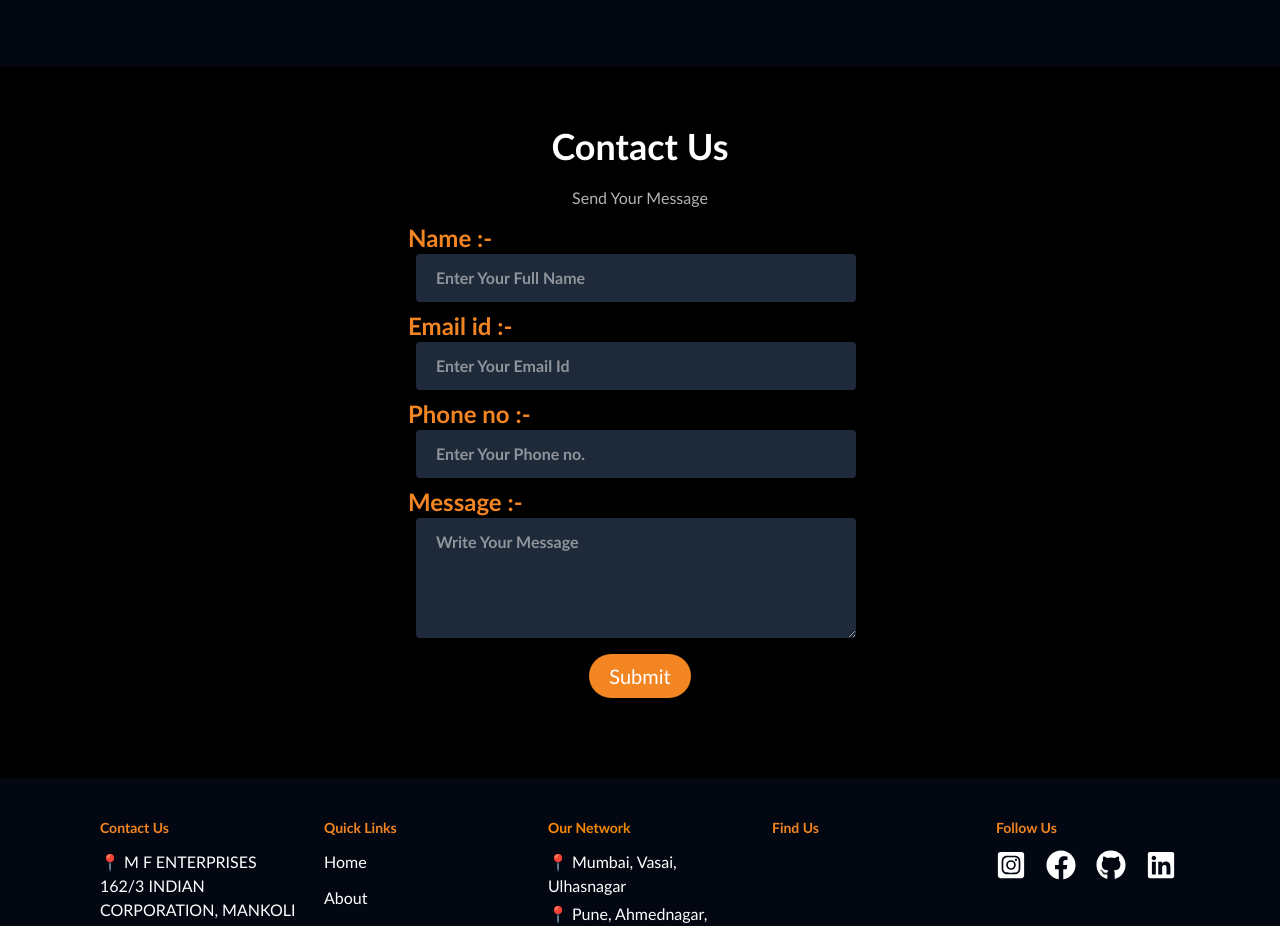
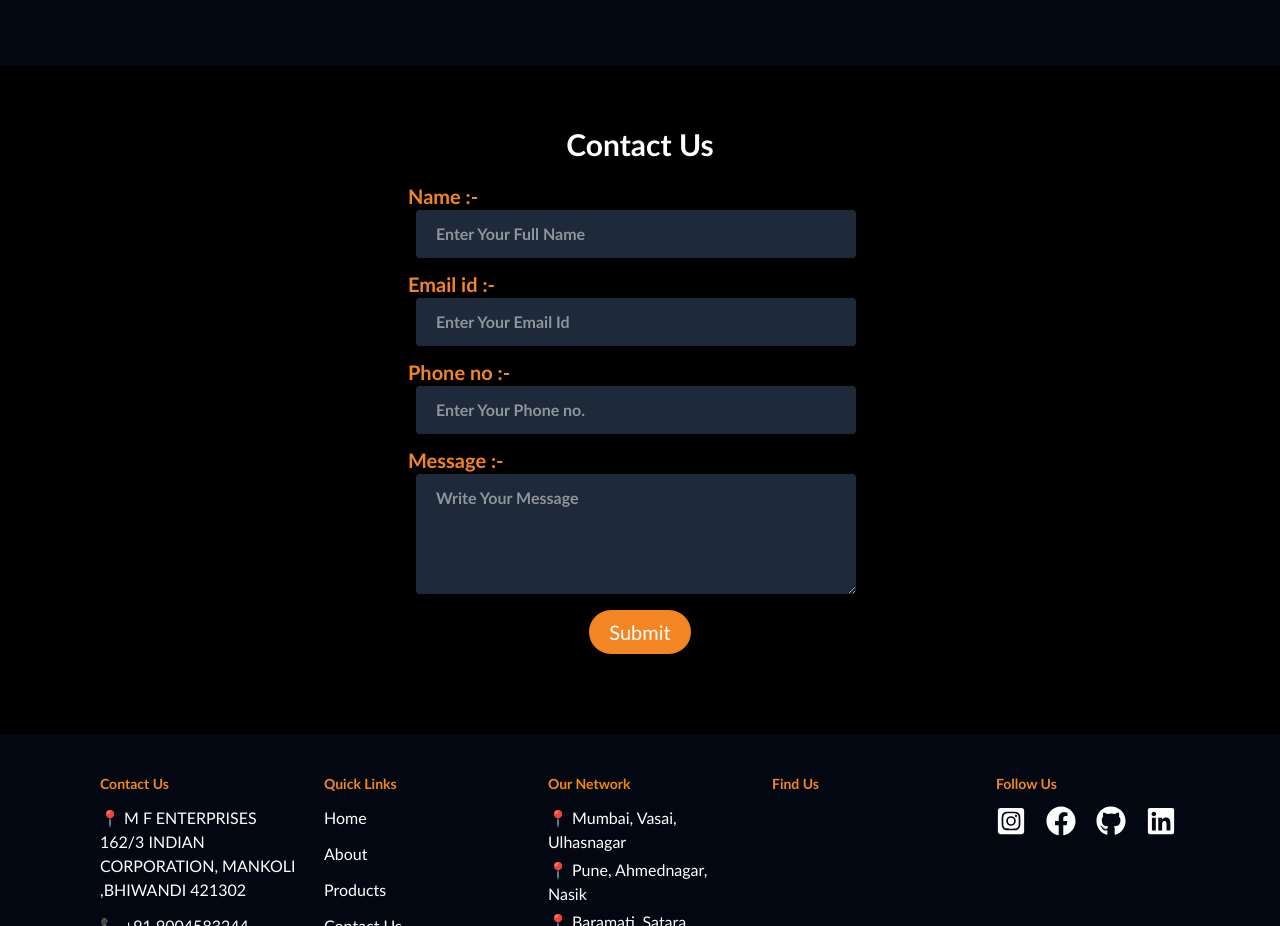
Before and after one commit to Roshan544/TheeFuture, a React (Vite) app: page / in a window 1280 px wide. Shown: the part 4320-5246 px from the top of the page. Built offline with nearby package versions, Linux system fonts and the light colour scheme; grey boxes are pictures that could not be loaded.

Commit message:
Update Contact.jsx

```diff
--- a/src/components/Contact.jsx
+++ b/src/components/Contact.jsx
@@ -37,54 +37,54 @@ const Contact = () => {
     <div name="Contact Us" className="mt-5 mb-5 px-8 md:px-28 py-10">
       <section className="py-12 md:py-0 px-6 md:px-12 lg:px-20">
         <div className="max-w-4xl mx-auto text-center">
-          <h2 className="text-3xl md:text-4xl font-bold">Contact Us</h2>
+          <h2 className="text-3xl font-bold">Contact Us</h2>
           <div className="w-full md:w-full flex flex-col md:justify-center items-center px-8 py-5">
-            <h3 className="mb-3 text-base opacity-70 text-start md:text-center">
+            {/* <h3 className="mb-3 text-base opacity-70 text-start md:text-center">
               Send Your Message
-            </h3>
+            </h3> */}
             <form onSubmit={onSubmit}>
               <div className="input-box text-start flex flex-col">
                 <label
-                  className="px-0 font-bold text-[#F38522] text-2xl mt-0 w-50"
+                  className="px-0 font-bold text-[#F38522] text-xl mt-0 w-50"
                   htmlFor="name"
                 >
                   Name :-
                 </label>
                 <input
-                  className="boreder-none outline-none bg-gray-800 text-white font-bold w-80 md:w-110 px-5 py-3 mb-2 ml-2 mr-4 rounded-sm"
+                  className="boreder-none outline-none bg-gray-800 text-white font-bold w-80 md:w-110 px-5 py-3 mb-3 ml-2 mr-4 rounded-sm"
                   type="text"
                   placeholder="Enter Your Full Name" name="name" required
                 />
               </div>
               <div className="input-box text-start flex flex-col">
                 <label
-                  className="px-0 font-bold text-[#F38522] text-2xl mt-0 w-50"
+                  className="px-0 font-bold text-[#F38522] text-xl mt-0 w-50"
                   htmlFor="name"
                 >
                   Email id :-
                 </label>
                 <input
-                  className="boreder-none outline-none bg-gray-800 text-white font-bold w-80 md:w-110 px-5 py-3 mb-2 ml-2 mr-4 rounded-sm"
+                  className="boreder-none outline-none bg-gray-800 text-white font-bold w-80 md:w-110 px-5 py-3 mb-3 ml-2 mr-4 rounded-sm"
                   type="email"
                   placeholder="Enter Your Email Id" name="email" required
                 />
               </div>
               <div className="input-box text-start flex flex-col">
                 <label
-                  className="px-0 font-bold text-[#F38522] text-2xl mt-0 w-50"
+                  className="px-0 font-bold text-[#F38522] text-xl mt-0 w-50"
                   htmlFor="name"
                 >
                   Phone no :-
                 </label>
                 <input
-                  className="boreder-none outline-none bg-gray-800 text-white font-bold w-80 md:w-110 px-5 py-3 mb-2 ml-2 mr-4 rounded-sm"
+                  className="boreder-none outline-none bg-gray-800 text-white font-bold w-80 md:w-110 px-5 py-3 mb-3 ml-2 mr-4 rounded-sm"
                   type="phone"
                   placeholder="Enter Your Phone no." name="phone" required
                 />
               </div>
               <div className="input-box text-start flex flex-col">
                 <label
-                  className="px-0 font-bold text-[#F38522] text-2xl mt-0 w-50"
+                  className="px-0 font-bold text-[#F38522] text-xl mt-0 w-50"
                   htmlFor="name"
                 >
                   Message :-
```
